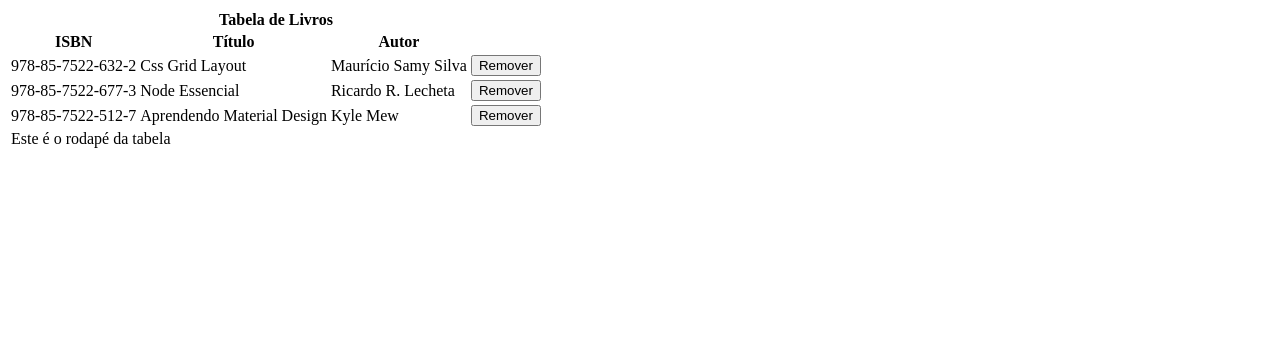
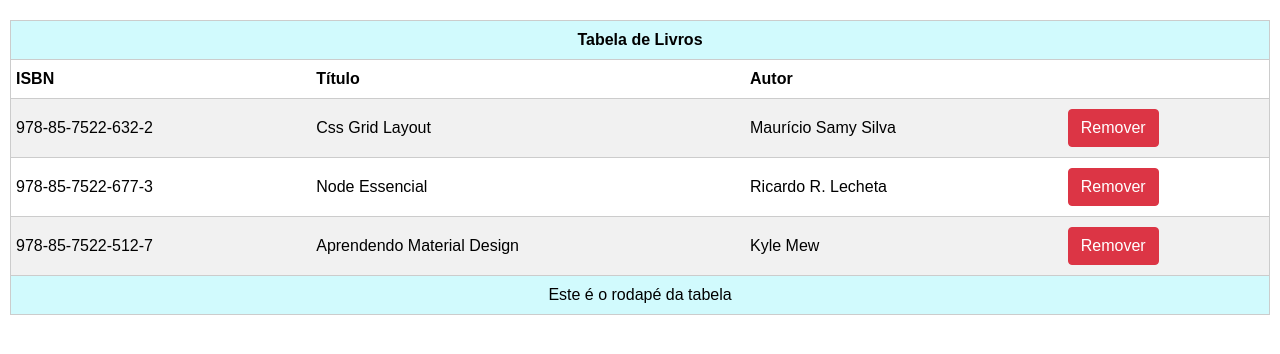
Before and after one commit to abelsouzacosta/book-list, a React (Create React App) app: page / in a window 1280 px wide. Shown: the top 354 px of the page. Built offline with nearby package versions, Linux system fonts and the light colour scheme.

Commit message:
Adicionando estilo na tabela

```diff
--- /dev/null
+++ b/src/index.css
@@ -0,0 +1,64 @@
+body {
+  font: 16px sans-serif;
+  margin: 0;
+}
+.tabela {
+  border-collapse: collapse;
+  border: 1px solid #ccc;
+  width: calc(100% - 20px);
+  margin: 20px auto;
+}
+.tabela th,
+.tabela td {
+  padding: 10px 5px;
+  border-bottom: 1px solid #ccc;
+}
+thead > tr:last-child {
+  text-align: left;
+}
+thead > tr:first-child {
+  background: #d1fafd;
+}
+tbody > tr:nth-child(2n-1) {
+  background: #f1f1f1;
+}
+tfoot > tr {
+  text-align: center;
+  background: #d1fafd;
+}
+.botao {
+  display: inline-block;
+  font-weight: 400;
+  color: #212529;
+  text-align: center;
+  vertical-align: middle;
+  cursor: pointer;
+  background-color: transparent;
+  border: 1px solid transparent;
+  padding: 0.375rem 0.75rem;
+  font-size: 1rem;
+  line-height: 1.5;
+  border-radius: 0.25rem;
+  transition: color 0.15s ease-in-out, background-color 0.15s ease-in-out,
+    border-color 0.15s ease-in-out, box-shadow 0.15s ease-in-out;
+}
+.remover {
+  color: #fff;
+  background-color: #dc3545;
+  border-color: #dc3545;
+}
+.remover:hover {
+  color: #fff;
+  background-color: #c82333;
+  border-color: #bd2130;
+}
+.editar {
+  color: #fff;
+  background-color: #007bff;
+  border-color: #007bff;
+}
+.editar:hover {
+  color: #fff;
+  background-color: #0069d9;
+  border-color: #0062cc;
+}
--- a/src/index.js
+++ b/src/index.js
@@ -1,5 +1,6 @@
 import React from "react";
 import ReactDOM from "react-dom";
+import "./index.css";
 import App from "./App";
 import reportWebVitals from "./reportWebVitals";
 
```
